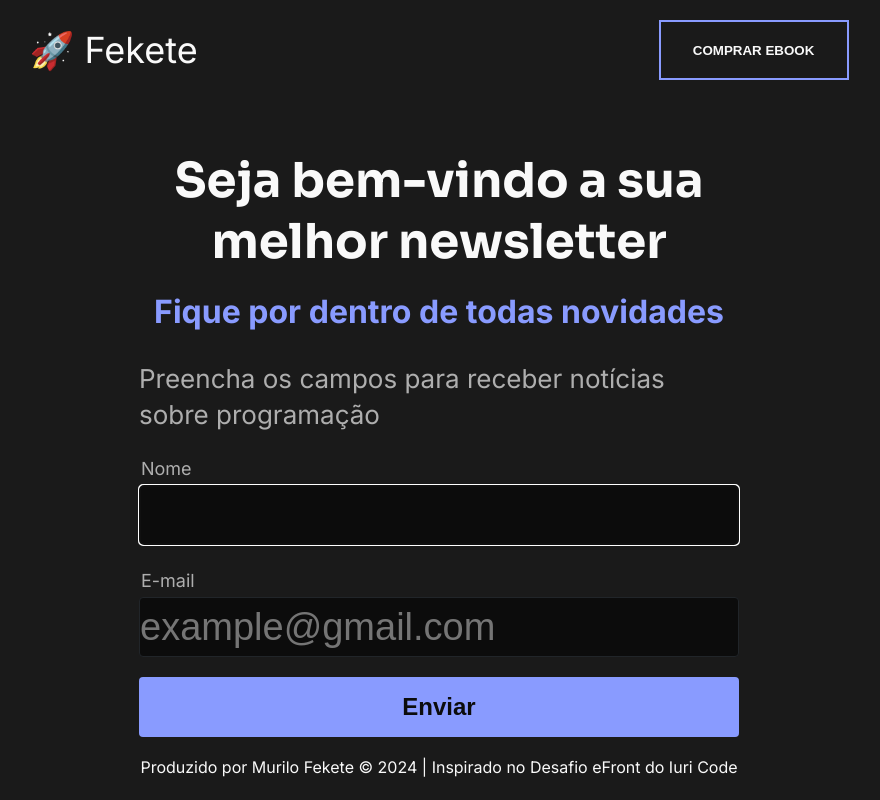
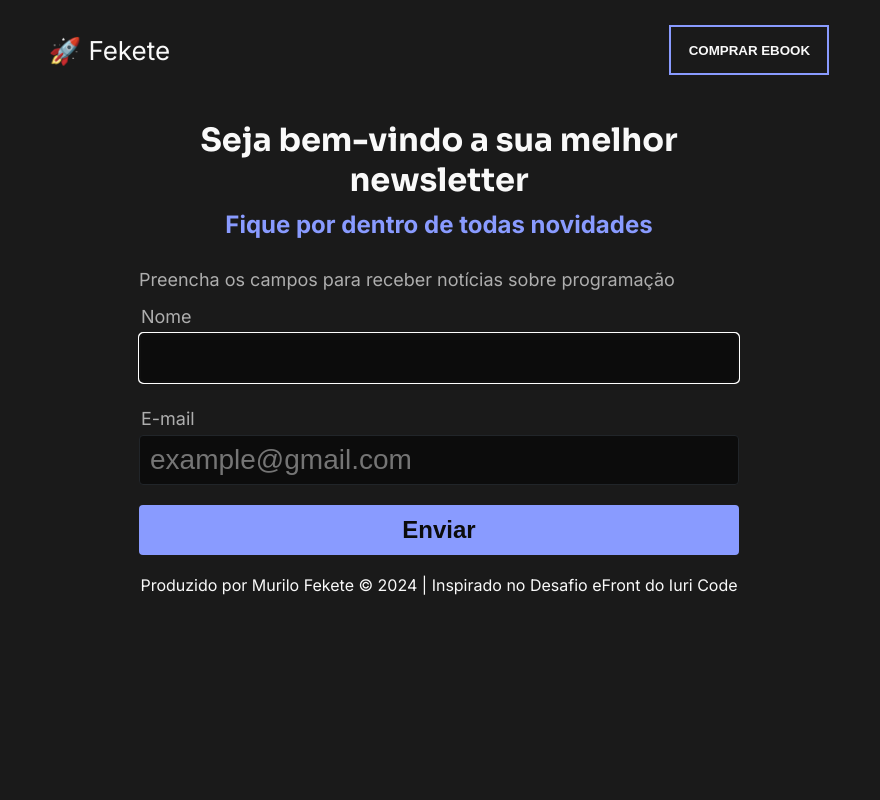
Before and after one commit to MuriloFekete/Landing-Page, a plain HTML site: page index.html in a window 1280 px wide. Shown: the whole page, without its empty margins (201-1081 px from the left). Drawn offline with Linux system fonts and the light colour scheme.

Commit message:
Css-update

```diff
--- a/css/style.css
+++ b/css/style.css
@@ -33,13 +33,13 @@ header {
 
 .header_logo a {
     text-decoration: none;
-    font-size: 36px;
+    font-size: 26px;
     color: var(--color_light);
 }
 
 .btn {
-    width: 190px;
-    height: 60px;
+    width: 160px;
+    height: 50px;
     border: 0px;
     cursor: pointer;
     transition: all ease .5s;
@@ -69,21 +69,21 @@ main {
 
 .section_content h2 {
     font-family: Sora, sans-serif;
-    font-size: 48px;
+    font-size: 32px;
     text-align: center;
-    margin-top: 50px;
+    margin-top: 20px;
 }
 
 .section_content h3 {
-    font-size: 32px;
+    font-size: 24px;
     text-align: center;
     color: var(--color_blue);
-    margin-top: 20px;
+    margin-top: 10px;
 }
 
 .section_content p {
-    font-size: 26px;
-    line-height: 36px;
+    font-size: 18px;
+    line-height: 22px;
     color: var(--color_gray);
     margin-top: 30px;
 }
@@ -91,7 +91,7 @@ main {
 form {
     width: 600px;
     height: auto;
-    margin-top: 20px;
+    margin-top: 10px;
 }
 
 .inputs {
@@ -102,12 +102,13 @@ form {
 }
 
 input {
-    height: 60px;
+    height: 50px;
     border-radius: 4px;
     background-color: var(--color_dark);
     border: 1px solid var(--color_dark_200);
     color: var(--color_light);
-    font-size: 38px;
+    font-size: 28px;
+    padding-inline: 10px;
 }
 
 label {
```
